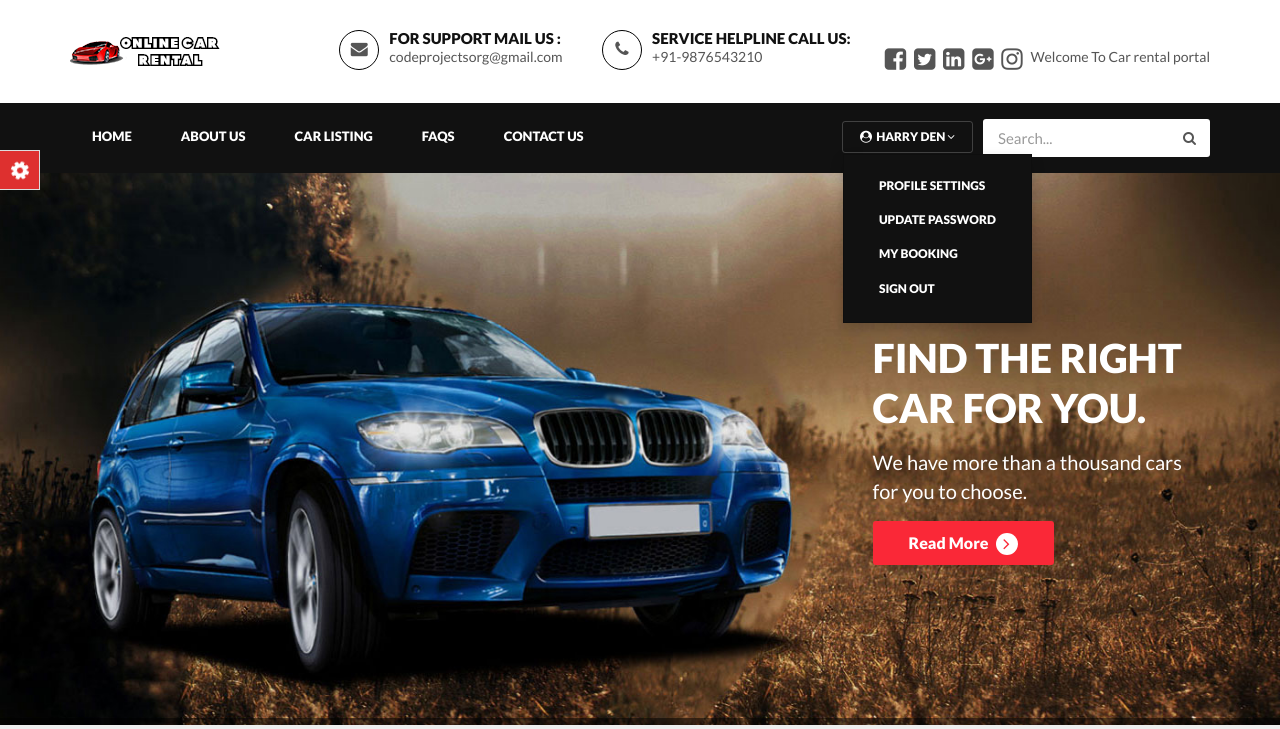
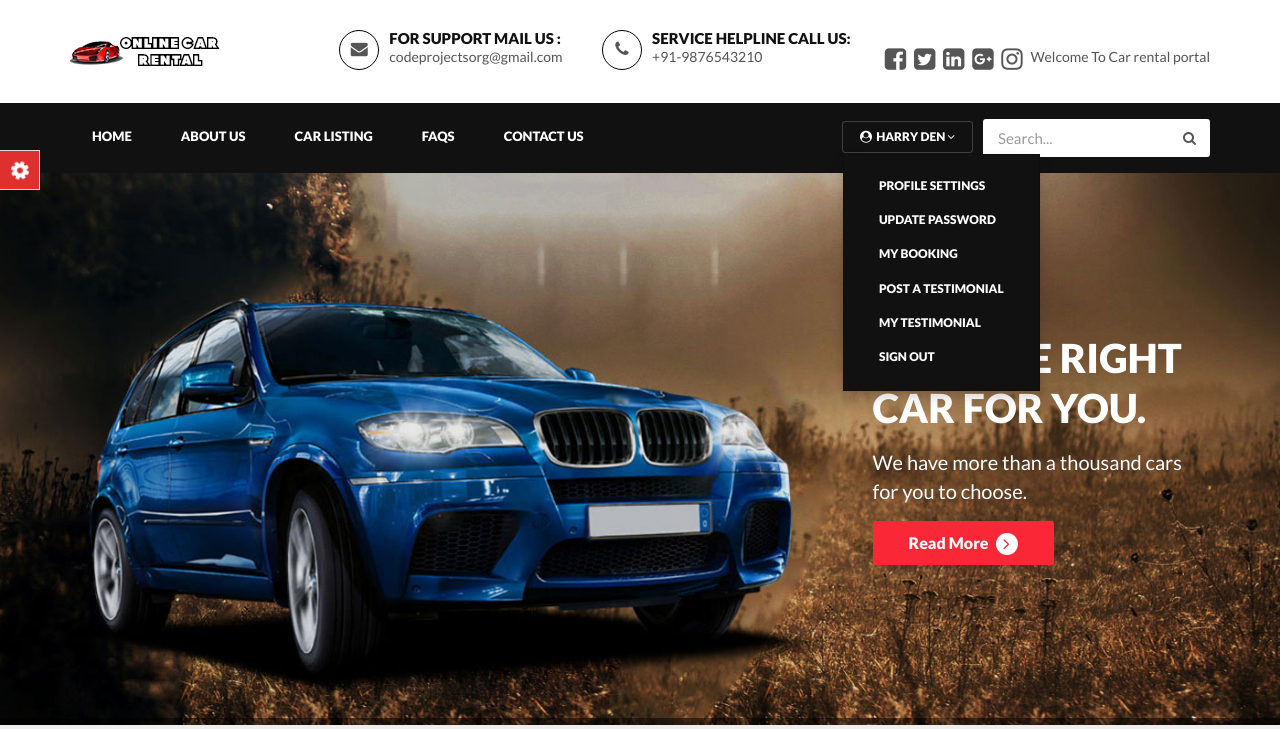
Before and after one commit to ftrsaid/G01A_SEM, a PHP site: page / in a window 1280 px wide, after a click on "HARRY DEN". Shown: the top 729 px of the page. Run offline with PHP 8.4, Linux system fonts and the light colour scheme; a user stored in the database is signed in; data comes from the database, SQL or seed files in the repository.

Commit message:
update testimonial menu function

```diff
--- a/carrental/includes/header.php
+++ b/carrental/includes/header.php
@@ -68,11 +68,15 @@ foreach($results as $result)
             <li><a href="profile.php">Profile Settings</a></li>
               <li><a href="update-password.php">Update Password</a></li>
             <li><a href="my-booking.php">My Booking</a></li>
+                        <li><a href="post-testimonial.php">Post a Testimonial</a></li>
+          <li><a href="my-testimonials.php">My Testimonial</a></li>
             <li><a href="logout.php">Sign Out</a></li>
             <?php } else { ?>
             <li><a href="#loginform"  data-toggle="modal" data-dismiss="modal">Profile Settings</a></li>
               <li><a href="#loginform"  data-toggle="modal" data-dismiss="modal">Update Password</a></li>
             <li><a href="#loginform"  data-toggle="modal" data-dismiss="modal">My Booking</a></li>
+                       <li><a href="#loginform"  data-toggle="modal" data-dismiss="modal">Post a Testimonial</a></li>
+          <li><a href="#loginform"  data-toggle="modal" data-dismiss="modal">My Testimonial</a></li>
             <li><a href="#loginform"  data-toggle="modal" data-dismiss="modal">Sign Out</a></li>
             <?php } ?>
           </ul>
```
